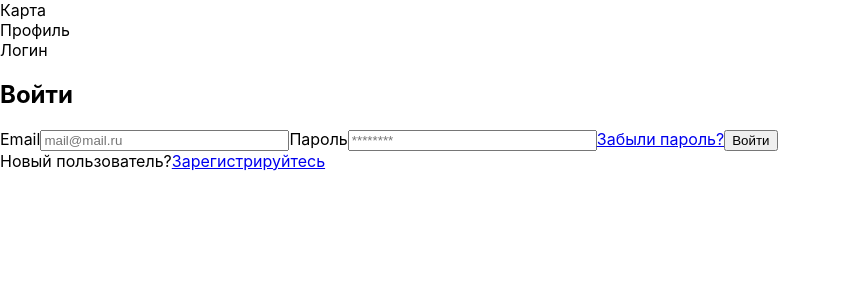
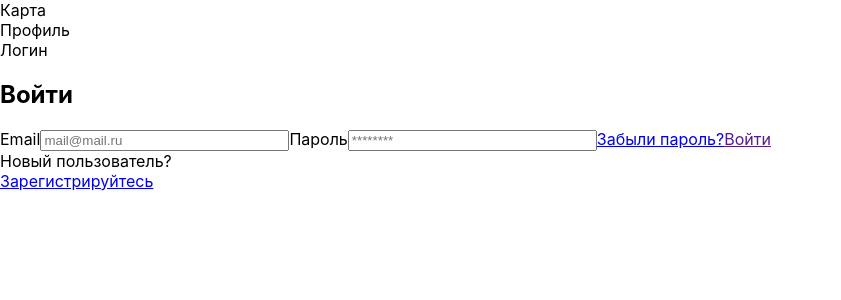
Before and after one commit to dianaki/loft-taxi, a React (Create React App) app: page /signUp in a window 1280 px wide. Shown: the top 300 px of the page, without its empty margins (0-841 px from the left). Built offline with nearby package versions, Linux system fonts and the light colour scheme.

Commit message:
changes after review

```diff
--- a/src/App.js
+++ b/src/App.js
@@ -1,9 +1,9 @@
 import React from 'react';
-import { Header } from './Header';
-import { Login } from './Login';
-import { SignUp } from './SignUp';
-import { Map } from './Map';
-import { Profile } from './Profile';
+import Header from './components/Header';
+import Login from './pages/Login';
+import SignUp from './pages/SignUp';
+import Map from './pages/Map';
+import Profile from './pages/Profile';
 import './App.css';
 
 class App extends React.Component {
@@ -15,21 +15,17 @@ class App extends React.Component {
     this.setState({ currentPage: newpage });
   };
 
-  formSubmit = (event) => {
-    event.preventDefault();
-    this.setState({ currentPage: 'map' })
-  };
-
   render() {
     return (
       <div>
         <Header changePage={this.changeCurrentPage} />
         {this.state.currentPage === 'profile' && <Profile />}
-        {this.state.currentPage === 'login' && <Login />}
+        {this.state.currentPage === 'login' && <Login changeLogin={this.changeCurrentPage} />}
         {this.state.currentPage === 'map' && <Map />}
-        {this.state.currentPage === 'signUp' && <SignUp />}
+        {this.state.currentPage === 'signUp' && <SignUp changeSignUp={this.changeCurrentPage} />}
       </div>
     )
   }
 }
+
 export default App;
--- a/src/Header.jsx
+++ b/src/components/Header.jsx
@@ -1,10 +1,12 @@
 import React from 'react';
-import { Menu } from './Menu';
+import Menu from './Menu';
 
-export const Header = ({ changePage }) => {
+const Header = ({ changePage }) => {
   return (
     <header>
       <Menu change={changePage} />
     </header>
   );
 }
+
+export default Header;
--- a/src/Menu.jsx
+++ b/src/components/Menu.jsx
@@ -1,6 +1,6 @@
 import React from 'react';
 
-export const Menu = ({ change }) => {
+const Menu = ({ change }) => {
   return (
     <div>
       <nav className="menu">
@@ -17,3 +17,5 @@ export const Menu = ({ change }) => {
     </div>
   );
 }
+
+export default Menu;
--- a/src/Login.jsx
+++ b/src/pages/Login.jsx
@@ -1,21 +1,22 @@
 import React from 'react';
 
-export const Login = ({ formSubmit }) => {
+const Login = ({ changeLogin }) => {
 
   return (
     <div>
-      <form onSubmit={formSubmit}>
+      <form>
         <h2>Войти</h2>
         <label htmlFor='email'>Email</label>
         <input id='email' type='email' name='email' size='28' placeholder='mail@mail.ru' />
         <label htmlFor='password'>Пароль</label>
         <input id='password' type='password' name='password' size='28' placeholder='********' />
         <a href='/'>Забыли пароль?</a>
-        <button type='submit'>Войти</button>
-        <div>Новый пользователь?
-          <a href="/">Зарегистрируйтесь</a>
-        </div>
+        <a href="" onClick={(event) => changeLogin(event, 'map')}>Войти</a>
+        <div>Новый пользователь?</div>
+        <a href="/" onClick={(event) => changeLogin(event, 'signUp')}>Зарегистрируйтесь</a>
       </form>
     </div>
   )
 }
+
+export default Login;
--- a/src/Map.jsx
+++ b/src/pages/Map.jsx
@@ -1,5 +1,7 @@
 import React from 'react';
 
-export const Map = () => {
+const Map = () => {
   return <>Map</>
 }
+
+export default Map;
--- a/src/Profile.jsx
+++ b/src/pages/Profile.jsx
@@ -1,5 +1,7 @@
 import React from 'react';
 
-export const Profile = () => {
+const Profile = () => {
   return <>Profile</>
 }
+
+export default Profile;
--- a/src/SignUp.jsx
+++ b/src/pages/SignUp.jsx
@@ -1,9 +1,9 @@
 import React from 'react';
 
-export const SignUp = ({ formSubmit }) => {
+const SignUp = ({ changeSignUp }) => {
   return (
     <div>
-      <form onSubmit={formSubmit}>
+      <form onSubmit={(event) => (event.preventDefault(), alert('ок!'))}>
         <h2>Регистрация</h2>
         <label htmlFor='email'>Email*</label>
         <input id='email' type='email' name='email' size='28' />
@@ -13,9 +13,11 @@ export const SignUp = ({ formSubmit }) => {
         <input id='password' type='password' name='password' size='28' />
         <button type='submit'>Зарегистрироваться</button>
         <div>Уже зарегистрированы?
-          <a href='/'>Войти</a>
+          <a href='/' onClick={(event) => changeSignUp(event, 'login')}>Войти</a>
         </div>
       </form>
     </div>
   )
 }
+
+export default SignUp;
```
